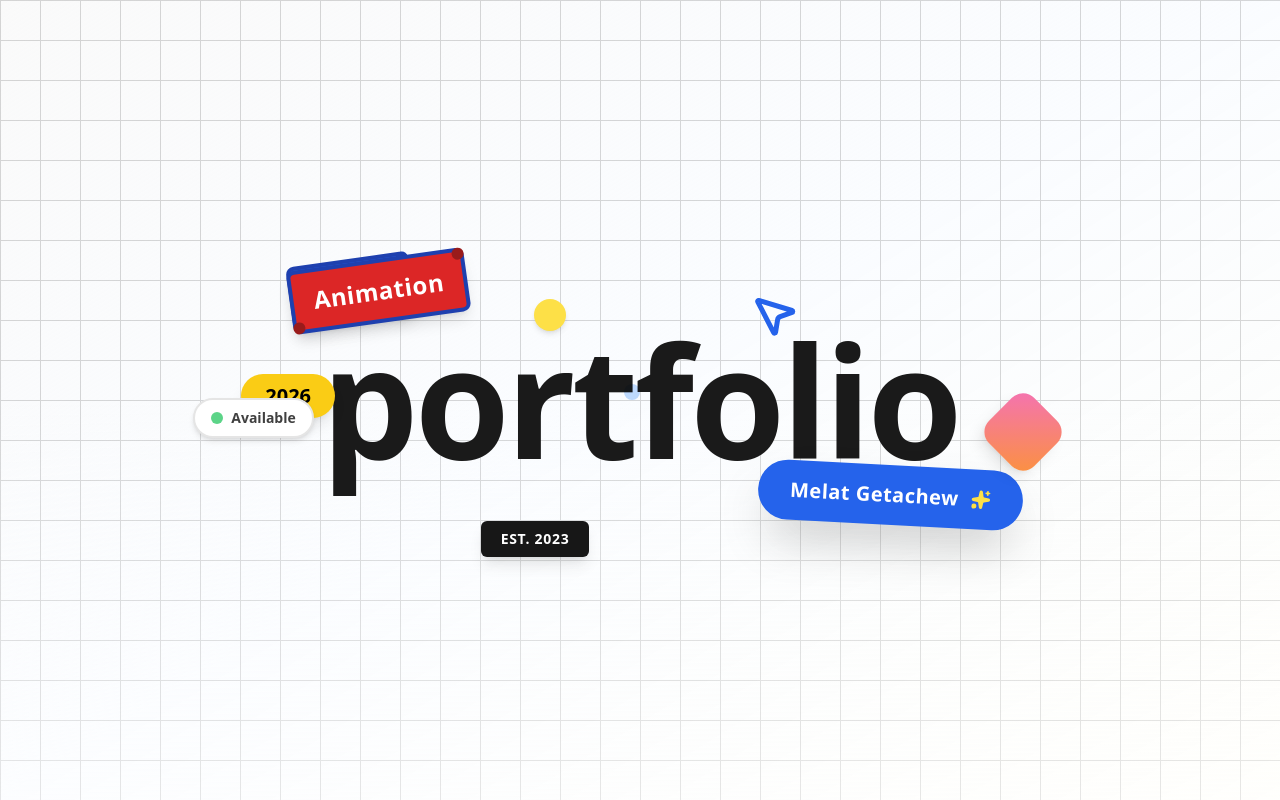
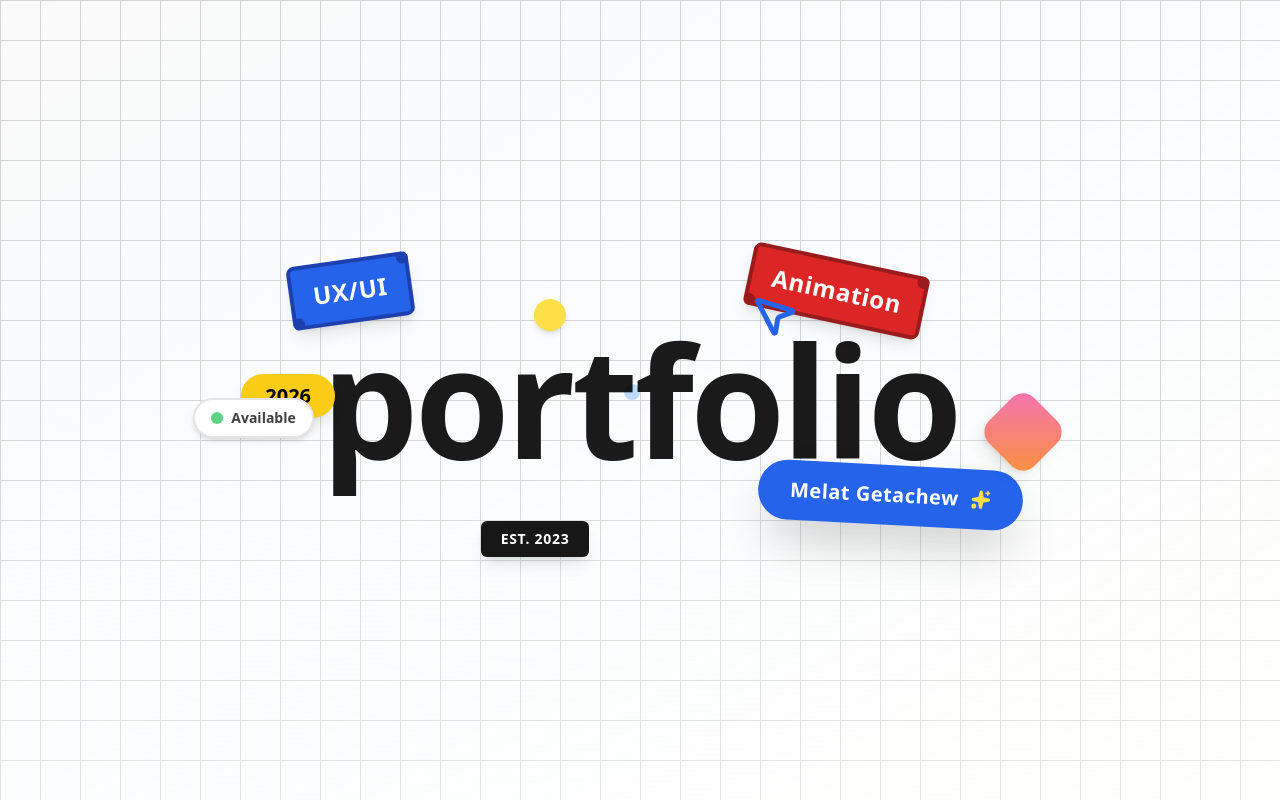
Before and after one commit to MelatGetachew/work-portfolio, a React (Vite) app: page / in a window 1280 px wide. Built offline with nearby package versions, Linux system fonts and the light colour scheme.

Commit message:
landing page edits

```diff
--- a/src/pages/Home.jsx
+++ b/src/pages/Home.jsx
@@ -69,13 +69,13 @@ export default function App() {
 
           {/*animation*/}
           <motion.div
-            className="absolute -top-16 -left-8 bg-red-600 text-white px-5 py-3 rounded-lg border-4 border-blue-800 shadow-lg"
-            initial={{ opacity: 0, rotate: -12, y: 20 }}
-            animate={{ opacity: 1, rotate: -8, y: 0 }}
-            transition={{ delay: 0.3, duration: 0.6 }}
-            whileHover={{ rotate: -12, scale: 1.05 }}
-            onHoverStart={() => setCursorHover(true)}
-            onHoverEnd={() => setCursorHover(false)}
+            className="absolute -top-16 right-8 bg-red-600 text-white px-5 py-3 rounded-lg border-4 border-red-800 shadow-lg"
+             initial={{ opacity: 0, rotate: 20, y: 20 }}
+             animate={{ opacity: 1, rotate: 12, y: 0 }}
+             transition={{ delay: 0.3, duration: 0.6 }}
+             whileHover={{ rotate: 18, scale: 1.05 }}
+             onHoverStart={() => setCursorHover(true)}
+             onHoverEnd={() => setCursorHover(false)}
           >
             <span className="text-2xl font-bold tracking-wide">Animation</span>
             <div className="absolute -top-1 -right-1 w-3 h-3 bg-red-800 rounded-full" />
```
